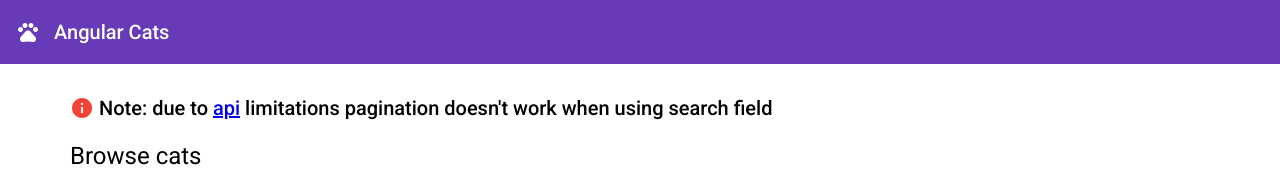
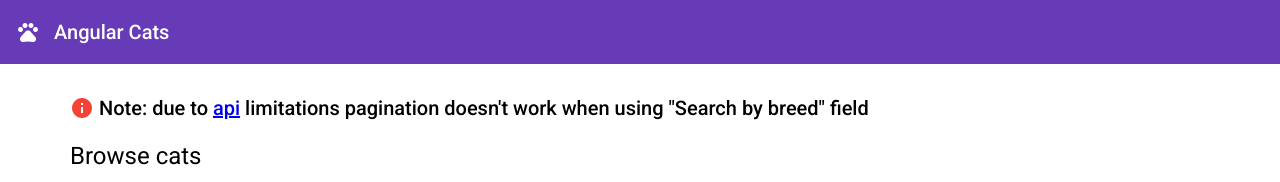
Before and after one commit to panzertype/angular-cats, an Angular app: page / in a window 1280 px wide. Shown: the top 182 px of the page. Built offline with nearby package versions, Linux system fonts and the light colour scheme; no server answers.

Commit message:
[02.08.22] - 16:23

```diff
--- a/src/app/components/main/main.component.html
+++ b/src/app/components/main/main.component.html
@@ -3,7 +3,7 @@
     <h2 class="mat-typography">
       <mat-icon style="margin-bottom: -5px" color="warn">info</mat-icon>
       Note: due to <a href="https://docs.thecatapi.com/">api</a> limitations
-      pagination doesn't work when using search field
+      pagination doesn't work when using "Search by breed" field
     </h2>
     <h1 class="mat-typography">Browse cats</h1>
     <div class="cat-filters">
```
